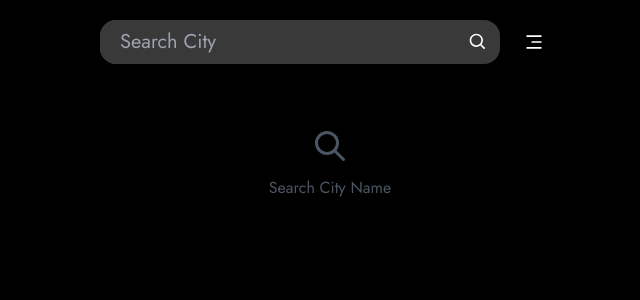
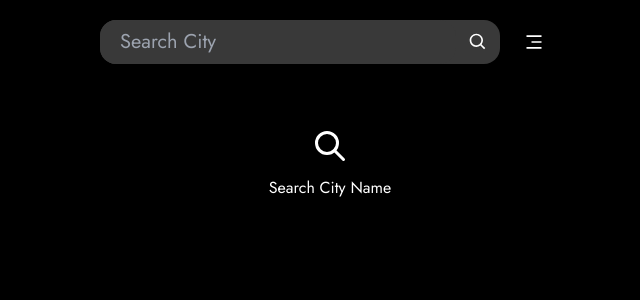
Before and after one commit to jaydeepkhatri/weather, a React (Create React App) app: page / in a window 1280 px wide. Shown: the top 300 px of the page, without its empty margins (310-950 px from the left). Built offline with nearby package versions, Linux system fonts and the light colour scheme.

Commit message:
➕ Add Loader, Fix search issue & Data caching

```diff
--- a/src/App.tsx
+++ b/src/App.tsx
@@ -1,4 +1,4 @@
-import { Header, WeatherInfo, Loading, Error } from "./Components";
+import { Header, WeatherInfo, Home, Error, Loader } from "./Components";
 import { useState, createContext, useEffect } from "react";
 
 export const AppContext = createContext<any>(null);
@@ -6,10 +6,10 @@ export const AppContext = createContext<any>(null);
 function App() {
 
   const [cities, setCities] = useState<string[]>([]);
-  const [isLoading, setIsLoading] = useState<boolean>(true)
+  const [isLoading, setIsLoading] = useState<boolean>(false)
   const [darkMode, setDarkMode] = useState<boolean>(true);
   const [searchCityData, setSearchCityData] = useState<{}>({});
-  const [hourlyForcast, setHourlyForcast] = useState("");
+  const [hourlyForcast, setHourlyForcast] = useState<{}>({});
   const [isError, setIsError] = useState<boolean>(false);
 
 
@@ -37,7 +37,13 @@ function App() {
           <div className="bg-white text-black dark:bg-black dark:text-white min-h-screen">
             <div className="container mx-auto p-5">
               <Header />
-              { isLoading ? <Loading /> : isError ? <Error /> : <WeatherInfo /> }
+
+              {
+                isLoading ? <Loader /> :
+                  isError ? <Error /> :
+                    Object.keys(searchCityData).length === 0 ? <Home /> :
+                      <WeatherInfo />
+              }
             </div>
           </div>
         </div>
--- a/src/Components/Error/Error.tsx
+++ b/src/Components/Error/Error.tsx
@@ -1,7 +1,7 @@
 const Error = () => {
     return (
         <>
-            <p className="text-center mt-4">Something is not working. Try again.</p>
+            <p className="text-center mt-12">Something is not working. Try again.</p>
         </>
     )
 }
--- a/src/Components/Header/Header.tsx
+++ b/src/Components/Header/Header.tsx
@@ -40,23 +40,6 @@ const Header = () => {
     //sanitize input
     city = city.trim();
 
-    // add the city to localStorage
-    if (localStorage["cities"]) {
-      let localStoreCities = JSON.parse(localStorage.getItem('cities') || '');
-      //localStoreCities.push(city);
-      localStoreCities = [city].concat(localStoreCities);
-
-      if (new Set(localStoreCities).size !== localStoreCities.length) {
-        return false;
-      }
-
-      setCities(localStoreCities);
-      localStorage.setItem("cities", JSON.stringify(localStoreCities))
-    } else {
-      setCities([city]);
-      localStorage.setItem("cities", JSON.stringify([city]))
-    }
-
     fetchApi(city);
   }
 
@@ -76,6 +59,9 @@ const Header = () => {
 
   // fetch
   const fetchApi = (city: string) => {
+    setIsLoading(true);
+
+
     axios.all([
       axios.get(`https://api.openweathermap.org/data/2.5/weather?q=${city}&appid=${API_KEY}&units=metric`),
       axios.get(`https://api.openweathermap.org/data/2.5/forecast?q=${city}&appid=${API_KEY}&units=metric`)
@@ -85,6 +71,23 @@ const Header = () => {
         setSearchCityData(obj1.data);
         setIsLoading(false);
         setHourlyForcast(obj2.data);
+
+        // add the city to localStorage
+        if (localStorage["cities"]) {
+          let localStoreCities = JSON.parse(localStorage.getItem('cities') || '');
+          localStoreCities = [city].concat(localStoreCities);
+
+          if (new Set(localStoreCities).size !== localStoreCities.length) {
+            return false;
+          }
+
+          setCities(localStoreCities);
+          localStorage.setItem("cities", JSON.stringify(localStoreCities))
+        } else {
+          setCities([city]);
+          localStorage.setItem("cities", JSON.stringify([city]))
+        }
+
       }))
       .catch(error => {
         setIsLoading(false);
--- /dev/null
+++ b/src/Components/Home/Home.tsx
@@ -0,0 +1,15 @@
+import { TbSearch } from "react-icons/tb";
+
+const Loading = () => {
+    return (
+        <>
+            <div className="text-center my-16">
+                <TbSearch className="text-4xl mx-auto mb-3" />
+                <p>Search City Name</p>
+            </div>
+
+        </>
+    )
+}
+
+export default Loading;
--- /dev/null
+++ b/src/Components/Loader/Loader.tsx
@@ -0,0 +1,9 @@
+import { RiLoader5Line } from "react-icons/ri";
+
+const Loader = () => {
+    return (
+        <p className="pt-12"><RiLoader5Line className="animate-spin text-4xl m-auto" /></p>
+    )
+}
+
+export default Loader;
--- a/src/Components/Loading/Loading.tsx
+++ /dev/null
@@ -1,15 +0,0 @@
-import { TbSearch } from "react-icons/tb";
-
-const Loading = () => {
-    return (
-        <>
-            <div className="text-center my-16">
-                <TbSearch className="text-4xl mx-auto mb-3 text-gray-600 dark:text-dark-500 duration-100" />
-                <p className="text-gray-600 dark:text-dark-500 duration-100">Search City Name</p>
-            </div>
-
-        </>
-    )
-}
-
-export default Loading;
--- a/src/Components/index.tsx
+++ b/src/Components/index.tsx
@@ -1,5 +1,6 @@
 export { default as Header } from './Header/Header';
 export { default as WeatherInfo } from './WeatherInfo/WeatherInfo';
 export { default as AdditionalInfo } from './AdditionalInfo/AdditionalInfo';
-export { default as Loading } from './Loading/Loading';
+export { default as Home } from './Home/Home';
 export { default as Error } from './Error/Error';
+export { default as Loader } from './Loader/Loader';
```
